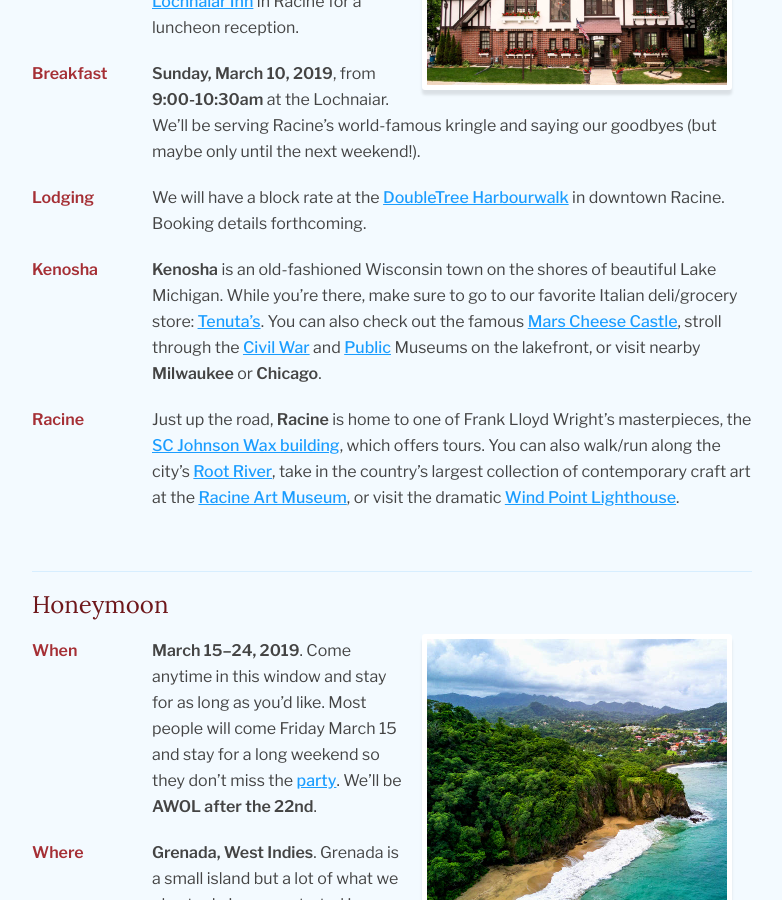
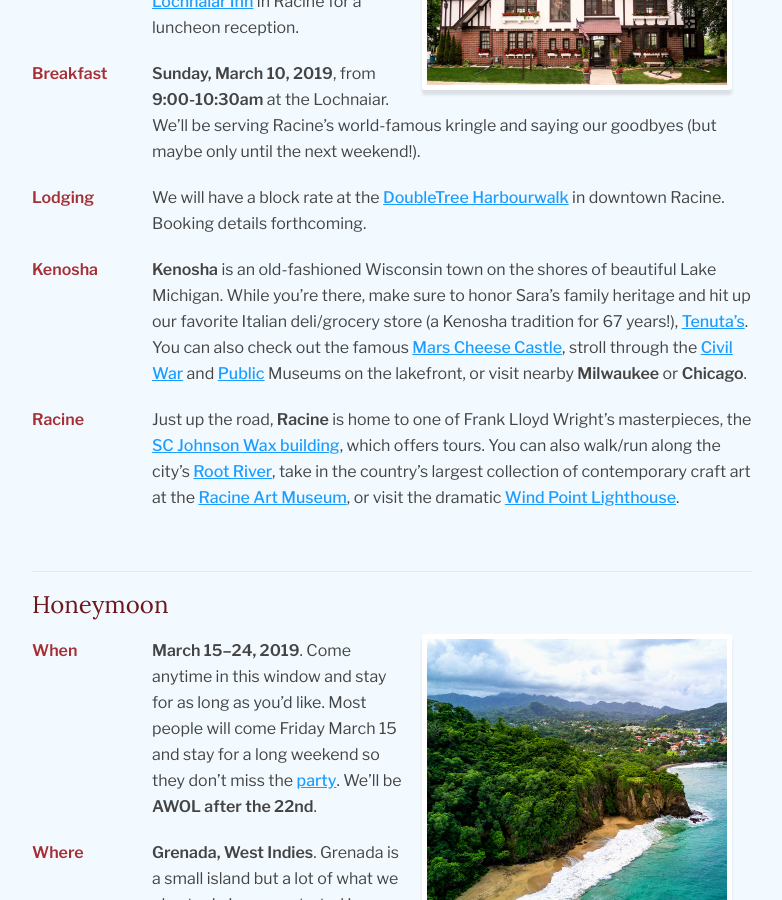
Before and after one commit to rossmeissl/bernsandblaise, a Jekyll site: the page built from family.md, in a window 1280 px wide and 900 px high, scrolled down 1454 px. Shown: the whole window, without its empty margins (188-970 px from the left). Built offline with Jekyll 4.4.1, drawn with Linux system fonts in a browser that asks for light colours.

Commit message:
Update wedding.md

```diff
--- a/_includes/wedding.md
+++ b/_includes/wedding.md
@@ -23,7 +23,8 @@ Lodging
 : We will have a block rate at the [DoubleTree Harbourwalk](https://doubletree3.hilton.com/en/hotels/wisconsin/doubletree-by-hilton-hotel-racine-harbourwalk-RACGLDT/index.html) in downtown Racine. Booking details forthcoming.
 
 Kenosha
-: **Kenosha** is an old-fashioned Wisconsin town on the shores of beautiful Lake Michigan. While you're there, make sure to go to our favorite Italian deli/grocery store: [Tenuta's](http://www.tenutasdeli.com/). You can also check out the famous [Mars Cheese Castle](https://www.marscheese.com/), stroll through the [Civil War](https://museums.kenosha.org/civilwar/) and [Public](https://museums.kenosha.org/public/) Museums on the lakefront, or visit nearby **Milwaukee** or **Chicago**.
+: **Kenosha** is an old-fashioned Wisconsin town on the shores of beautiful Lake Michigan. While you're there, make sure to honor Sara's family heritage and hit up our favorite Italian deli/grocery store (a Kenosha tradition for 67 years!), [Tenuta's](http://www.tenutasdeli.com/).
+You can also check out the famous [Mars Cheese Castle](https://www.marscheese.com/), stroll through the [Civil War](https://museums.kenosha.org/civilwar/) and [Public](https://museums.kenosha.org/public/) Museums on the lakefront, or visit nearby **Milwaukee** or **Chicago**.
 
 Racine
 : Just up the road, **Racine** is home to one of Frank Lloyd Wright's masterpieces, the [SC Johnson Wax building](http://www.scjohnson.com/en/company/visiting.aspx), which offers tours. You can also walk/run along the city's [Root River](http://www.rootrivercouncil.org/experience-the-root/root-river-pathway/), take in the country's largest collection of contemporary craft art at the [Racine Art Museum](https://www.ramart.org/), or visit the dramatic [Wind Point Lighthouse](http://windpointlighthouse.org/).
```
